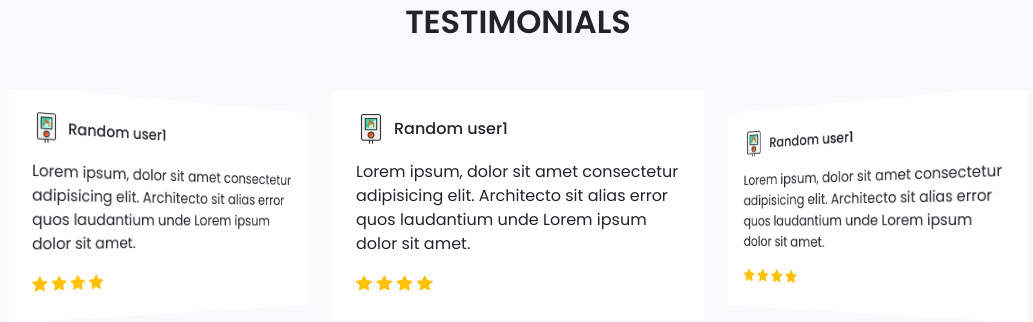
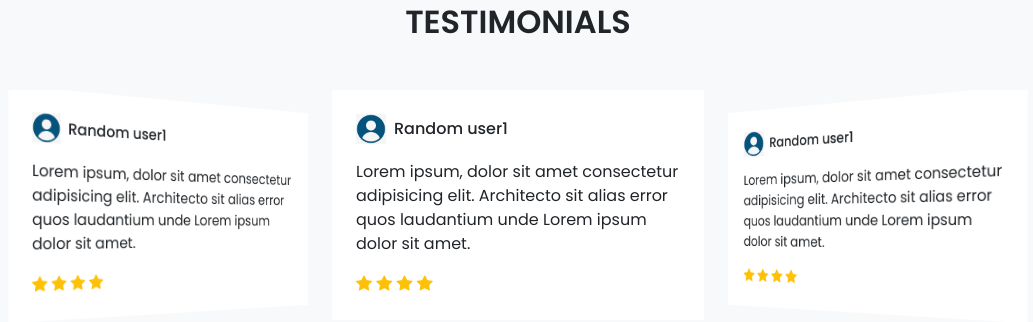
Before and after one commit to vishalvky007/Hotel-booking-website, a PHP site: page / in a window 1280 px wide. Shown: the part 2432-2754 px from the top of the page, without its empty margins (122-1155 px from the left). Run offline with PHP 8.4, Linux system fonts and the light colour scheme.

Commit message:
minor additions

```diff
--- a/index.php
+++ b/index.php
@@ -490,7 +490,7 @@
 
         <div class="swiper-slide bg-white p-4">
           <div class="profile d-flex align-items-center mb-3">
-            <img src="images/facilities/IMG_27079.svg" width="30px">
+            <img src="images/facilities/user.png" width="30px">
             <h6 class="m-0 ms-2">Random user1</h6>
           </div>
           <p>
@@ -507,7 +507,7 @@
         </div>
         <div class="swiper-slide bg-white p-4">
           <div class="profile d-flex align-items-center mb-3">
-            <img src="images/facilities/IMG_27079.svg" width="30px">
+            <img src="images/facilities/user.png" width="30px">
             <h6 class="m-0 ms-2">Random user1</h6>
           </div>
           <p>
@@ -524,7 +524,7 @@
         </div>
         <div class="swiper-slide bg-white p-4">
           <div class="profile d-flex align-items-center mb-3">
-            <img src="images/facilities/IMG_27079.svg" width="30px">
+            <img src="images/facilities/user.png" width="30px">
             <h6 class="m-0 ms-2">Random user1</h6>
           </div>
           <p>
@@ -541,7 +541,7 @@
         </div>
         <div class="swiper-slide bg-white p-4">
           <div class="profile d-flex align-items-center mb-3">
-            <img src="images/facilities/IMG_27079.svg" width="30px">
+            <img src="images/facilities/user.png" width="30px">
             <h6 class="m-0 ms-2">Random user1</h6>
           </div>
           <p>
```
Also changed, not shown: images/facilities/heater.svg (renamed from images/facilities/IMG_27079.svg), images/facilities/user.png (added).
